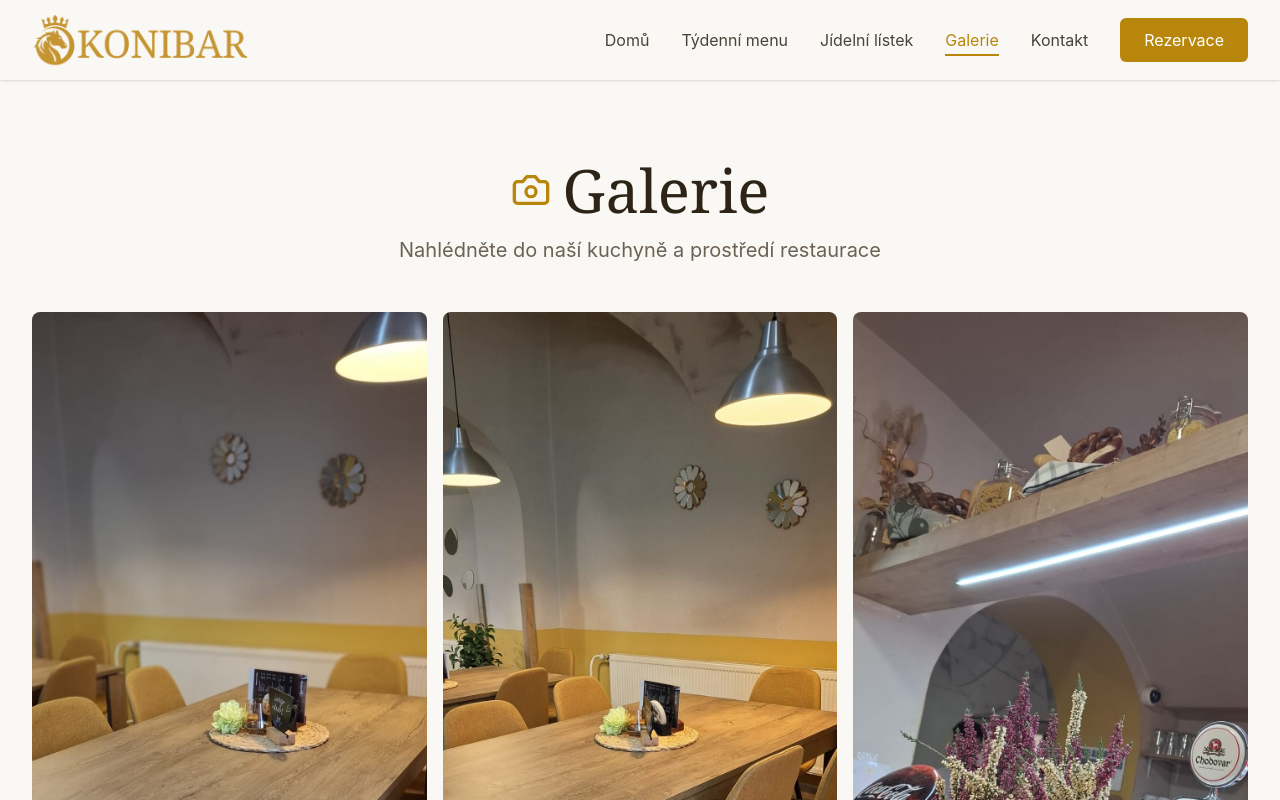
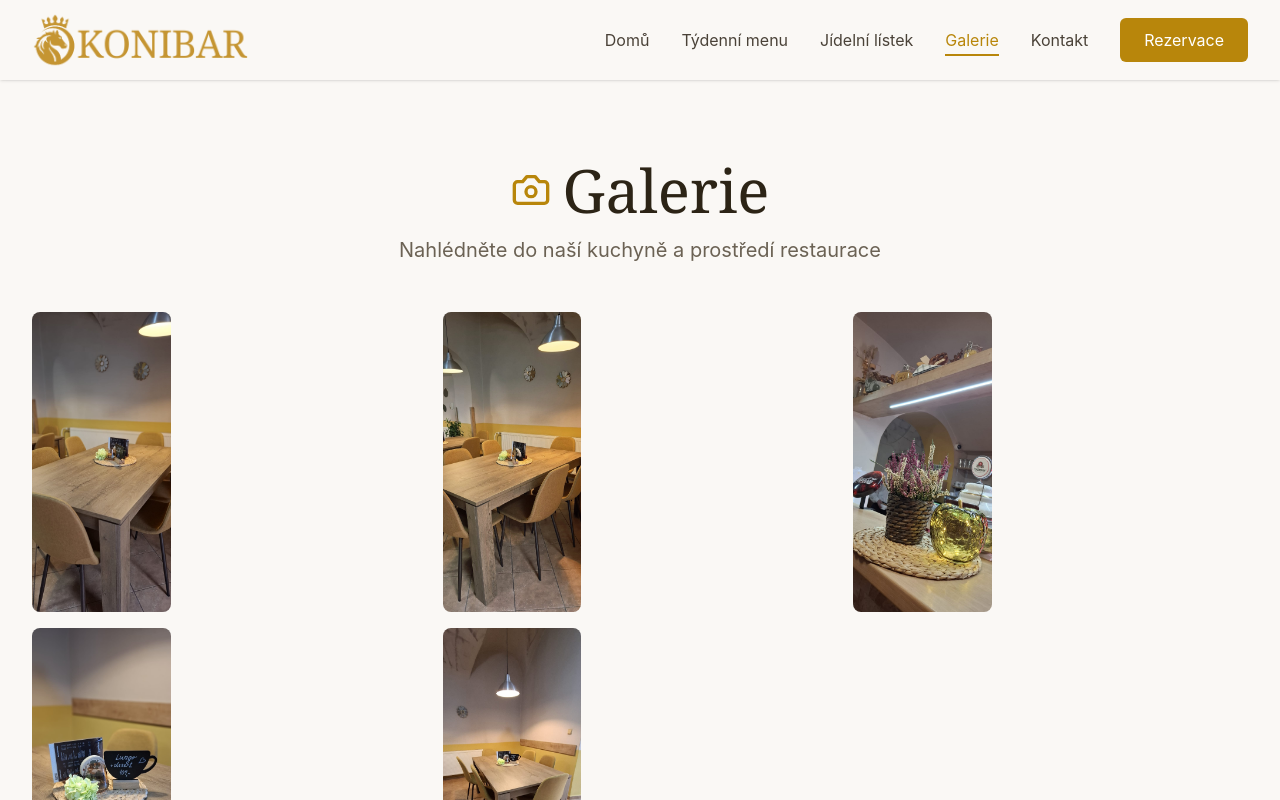
Before and after one commit to mesconliska-maker/Konibar, a React (Vite) app: page /galerie in a window 1280 px wide. Shown: the top 800 px of the page. Built offline with nearby package versions, Linux system fonts and the light colour scheme.

Commit message:
Update GalleryPage.tsx

```diff
--- a/src/app/pages/GalleryPage.tsx
+++ b/src/app/pages/GalleryPage.tsx
@@ -52,7 +52,8 @@ export function GalleryPage() {
               <img
                 src={image.url}
                 alt={image.alt}
-                className="w-full h-auto block group-hover:scale-110 transition-transform duration-500"
+                className="w-full block group-hover:scale-110 transition-transform duration-500"
+                style={{ maxHeight: "300px", objectFit: "cover" }}
               />
               <div className="absolute inset-0 bg-gradient-to-t from-black/60 via-black/0 to-black/0 opacity-0 group-hover:opacity-100 transition-opacity duration-300">
                 <div className="absolute bottom-0 left-0 right-0 p-4">
```
